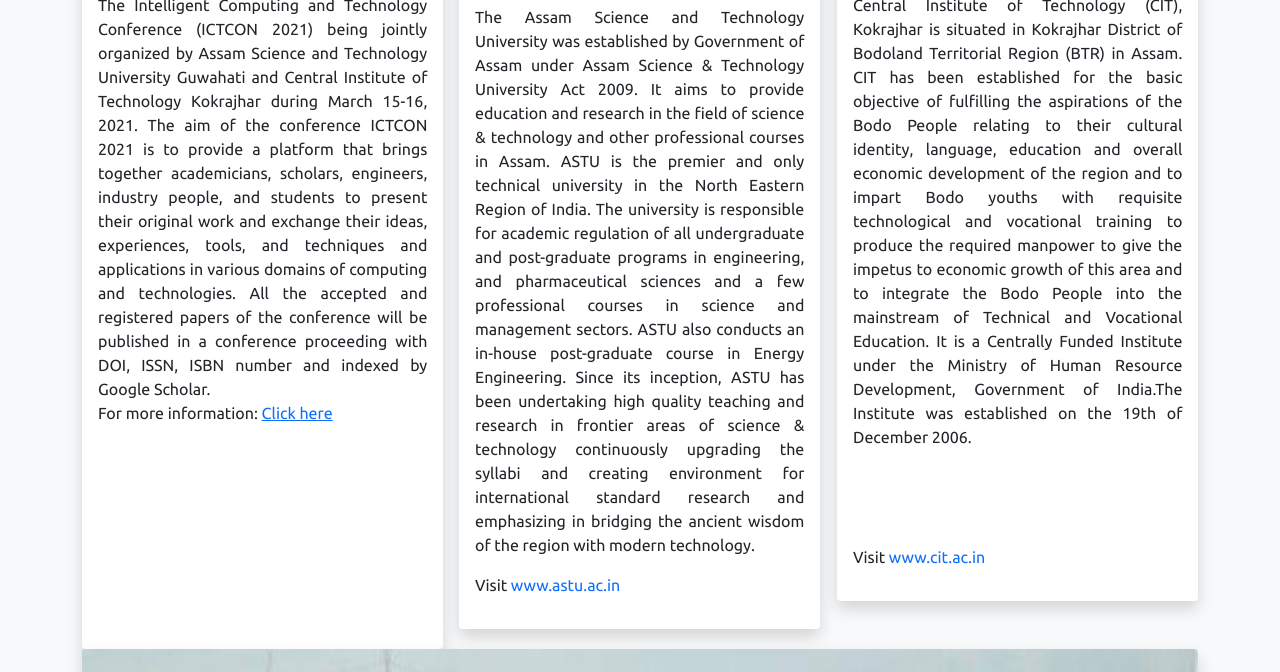
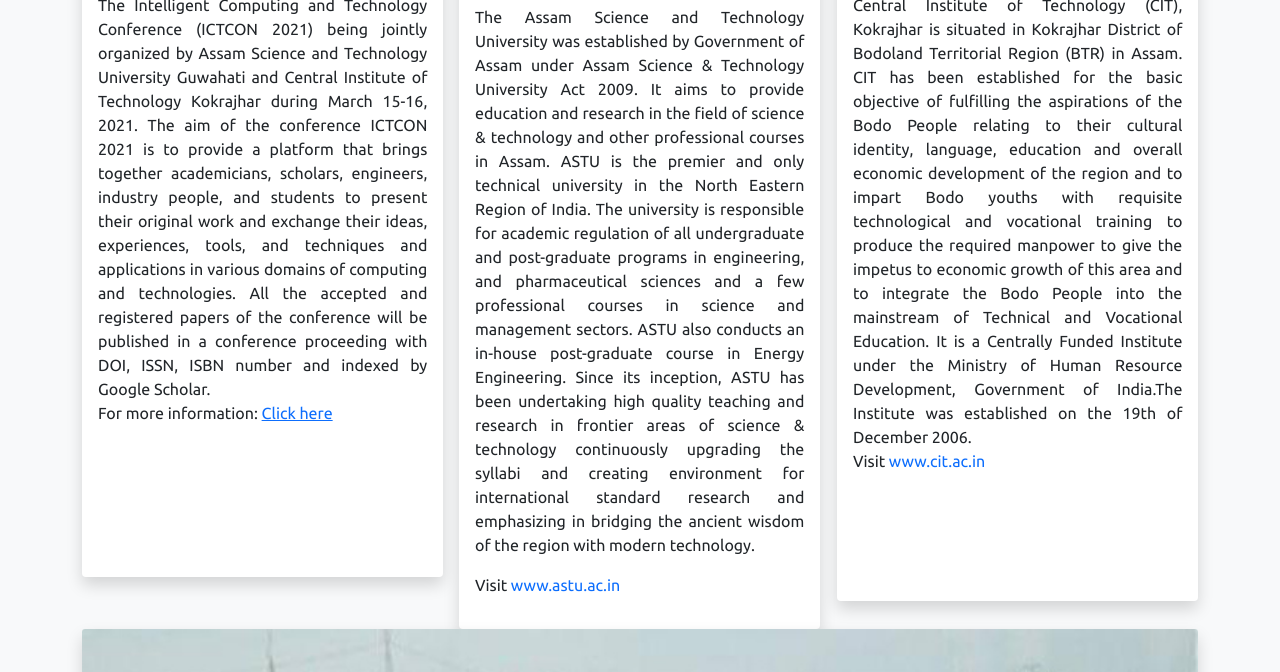
Before and after one commit to citkokrajhar/ictcon2021, a plain HTML site: page index.html in a window 1280 px wide. Shown: the part 870-1542 px from the top of the page. Drawn offline with nearby package versions, Linux system fonts and the light colour scheme; a web font is replaced by a local one.

Commit message:
Update index.html
description is updated

```diff
--- a/index.html
+++ b/index.html
@@ -273,11 +273,11 @@
                             <h5 class="card-title text-center">ABOUT THE CONFERENCE</h5>
                             <div class="card-text text-justify">
 The Intelligent Computing and Technology Conference (ICTCON 2021) being jointly organized by Assam Science and Technology University Guwahati and Central Institute of Technology Kokrajhar during March 15-16, 2021.  The aim of the conference ICTCON 2021 is to provide a platform that brings together academicians, scholars,   engineers, industry people, and students to present their original work and exchange their ideas, experiences, tools, and techniques and applications in various domains of computing and technologies.  All the accepted and registered papers of the conference will be published in a conference proceeding with DOI, ISSN, ISBN number and indexed by Google Scholar.
-                       <p> For more information: <a href="https://drive.google.com/file/d/1T3PZHytywPre81SjLjLI7XWmdoa4163G/view?usp=sharing" > Click here</a></p>
+                       <br><p> For more information: <a href="https://drive.google.com/file/d/1T3PZHytywPre81SjLjLI7XWmdoa4163G/view?usp=sharing" > Click here</a></p>
 
 
 
-<br><br><br><br><br><br><br><br></div>
+<br><br><br><br><br></div>
                         </div>
                     </div>
                 </div>
@@ -301,9 +301,9 @@ The Intelligent Computing and Technology Conference (ICTCON 2021) being jointly
                             <div class="card-text text-justify">Central Institute of Technology (CIT), Kokrajhar is situated in Kokrajhar District of Bodoland Territorial Region (BTR) in Assam. CIT has been established for the basic objective of fulfilling the aspirations of the Bodo People
                                 relating to their cultural identity, language, education and overall economic development of the region and to impart Bodo youths with requisite technological and vocational training to produce the required manpower to
                                 give the impetus to economic growth of this area and to integrate the Bodo People into the mainstream of Technical and Vocational Education. It is a Centrally Funded Institute under the Ministry of Human Resource Development,
-                                Government of India.The Institute was established on the 19th of December 2006.<br><br><br><br><br>
+                                Government of India.The Institute was established on the 19th of December 2006.<br>
 
-                                <p>Visit <a href="https://www.cit.ac.in/" style="text-decoration:none">www.cit.ac.in</a></p>
+                                <p>Visit <a href="https://www.cit.ac.in/" style="text-decoration:none">www.cit.ac.in</a></p><br><br><br><br>
                             </div>
                         </div>
                     </div>
```
